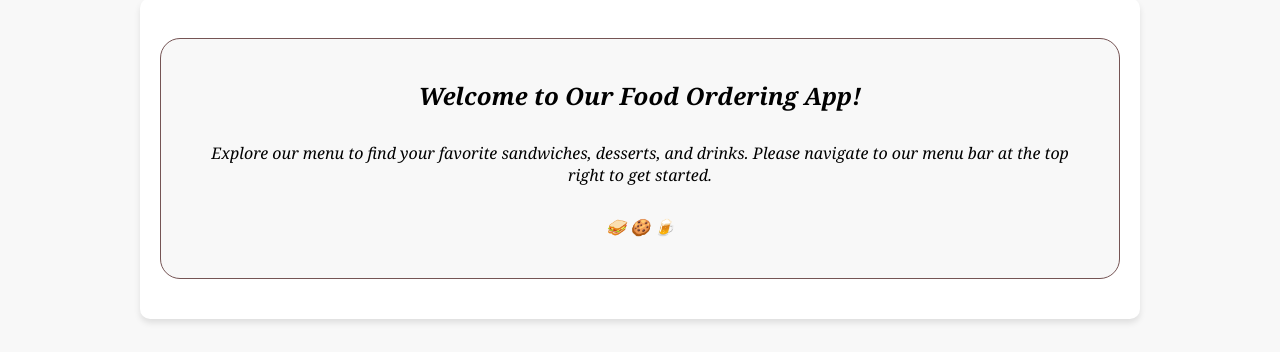
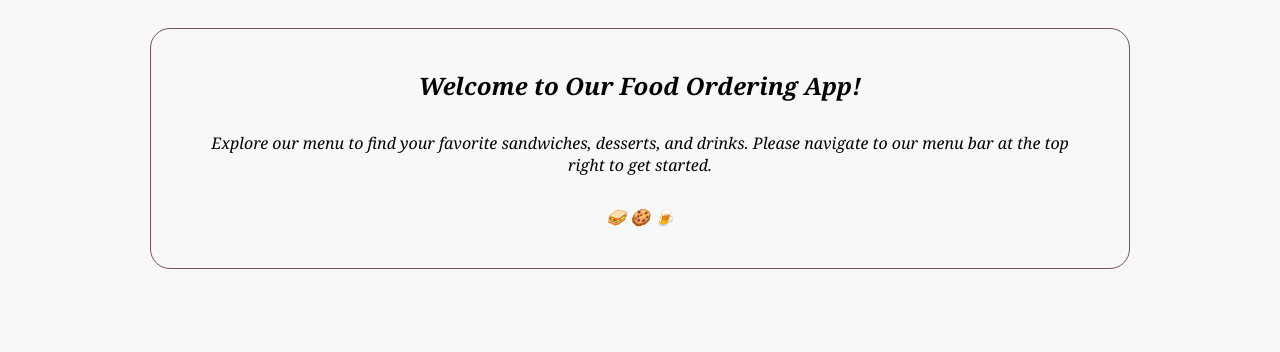
Before and after one commit to streda/RestaurantAppImprovement1, a website with bundled scripts: page public/index.html in a window 1280 px wide. Shown: the part 448-800 px from the top of the page. Built offline with nearby package versions, Linux system fonts and the light colour scheme.

Commit message:
Fixed CSS style

```diff
--- a/public/index.css
+++ b/public/index.css
@@ -24,22 +24,9 @@ body {
 } */
 
 
+
+
 .body-content-container {
-    display: flex;
-    flex-direction: row;
-    justify-content: space-between;
-    align-items: stretch;
-    width: 100%;
-    max-width: 1000px;
-    margin: 0 auto;
-    padding: 20px; /* Increased padding */
-    gap: 20px;
-    background: white; /* Optional: Background for separation */
-    border-radius: 10px; /* Optional: Soft rounded edges */
-    box-shadow: 0 4px 6px rgba(0, 0, 0, 0.1); /* Optional: Slight elevation */
-}
-
-/* .body-content-container {
     display: flex;
     flex-direction: row;
     justify-content: space-between;
@@ -50,7 +37,7 @@ body {
     padding: 10px;
     gap: 20px;
 
-} */
+}
 
 .items-container,
 .order-summary-container {
```
